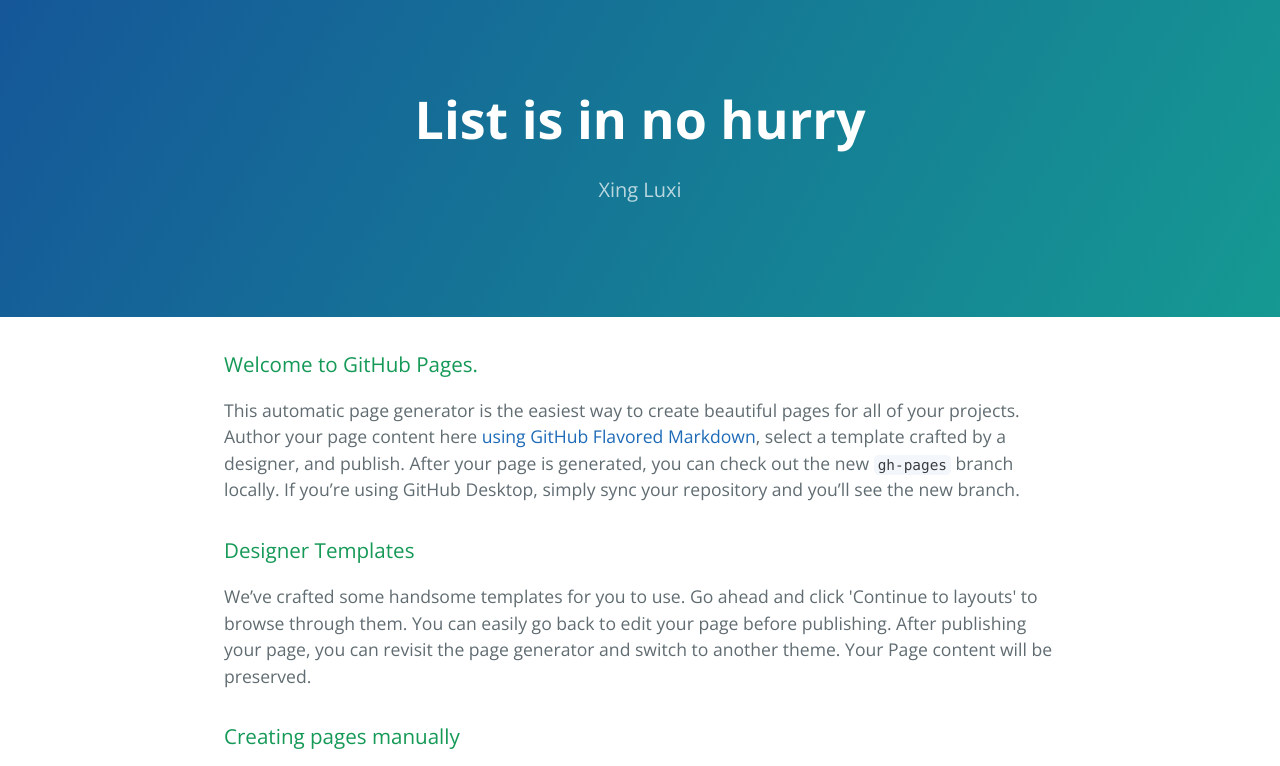
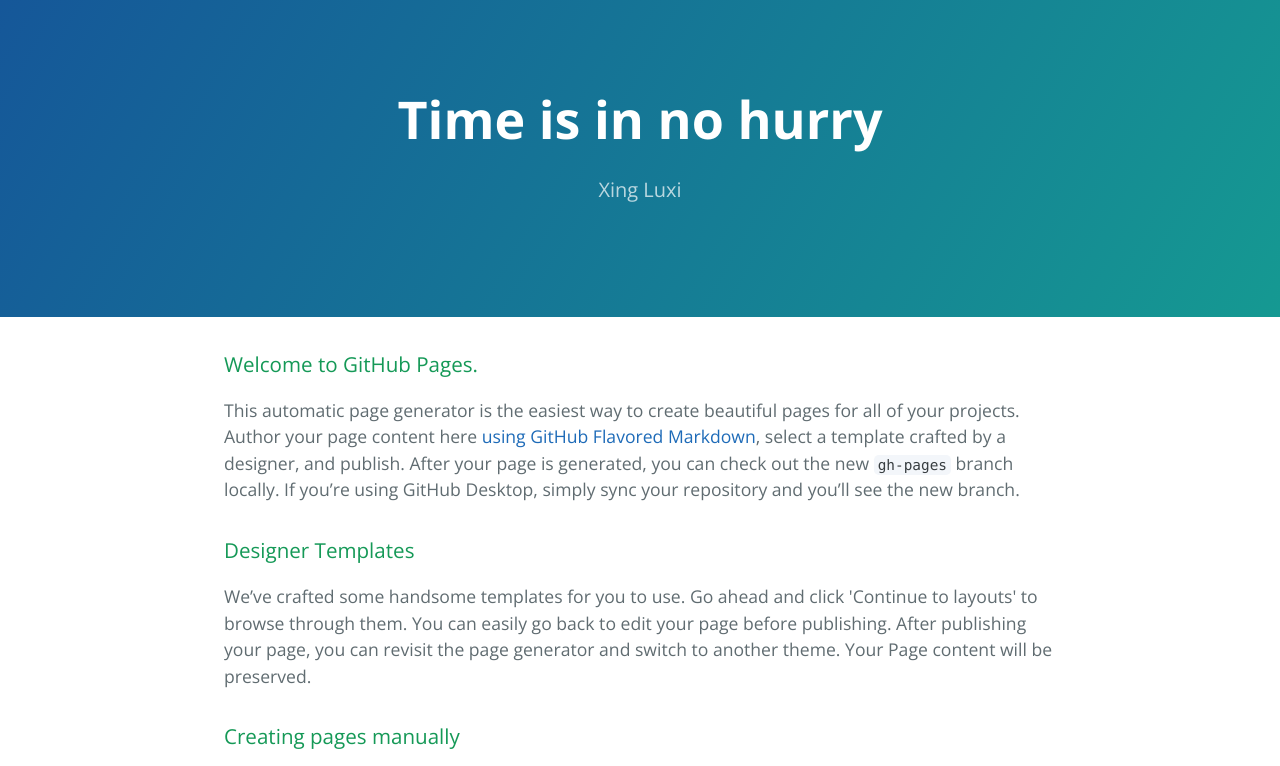
Before and after one commit to XingLuxi/xingluxi.github.io, a plain HTML site: page index.html in a window 1280 px wide. Shown: the top 766 px of the page. Drawn offline with nearby package versions, Linux system fonts and the light colour scheme.

Commit message:
Update index.html

```diff
--- a/index.html
+++ b/index.html
@@ -11,7 +11,7 @@
   </head>
   <body>
     <section class="page-header">
-      <h1 class="project-name">List is in no hurry</h1>
+      <h1 class="project-name">Time is in no hurry</h1>
       <h2 class="project-tagline">Xing Luxi</h2>
     </section>
 
```
